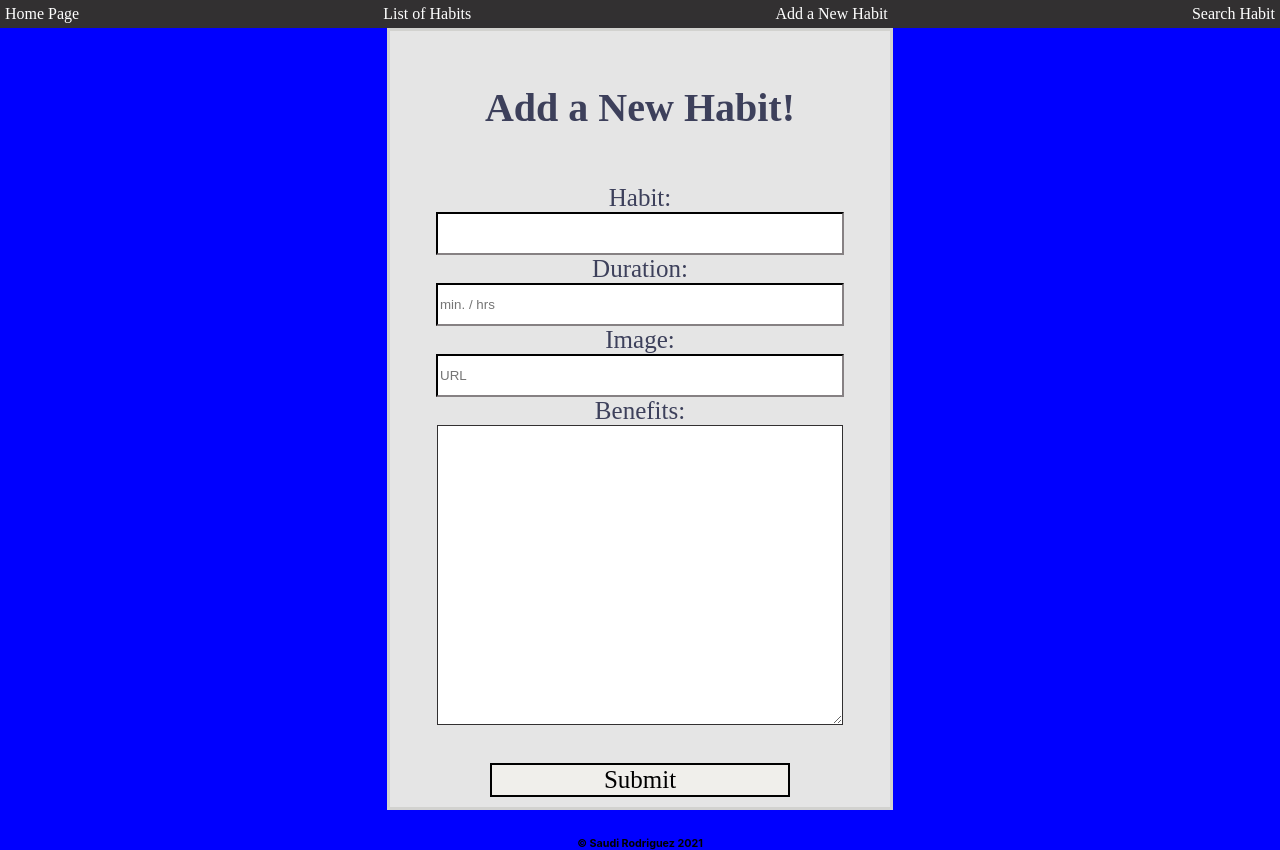
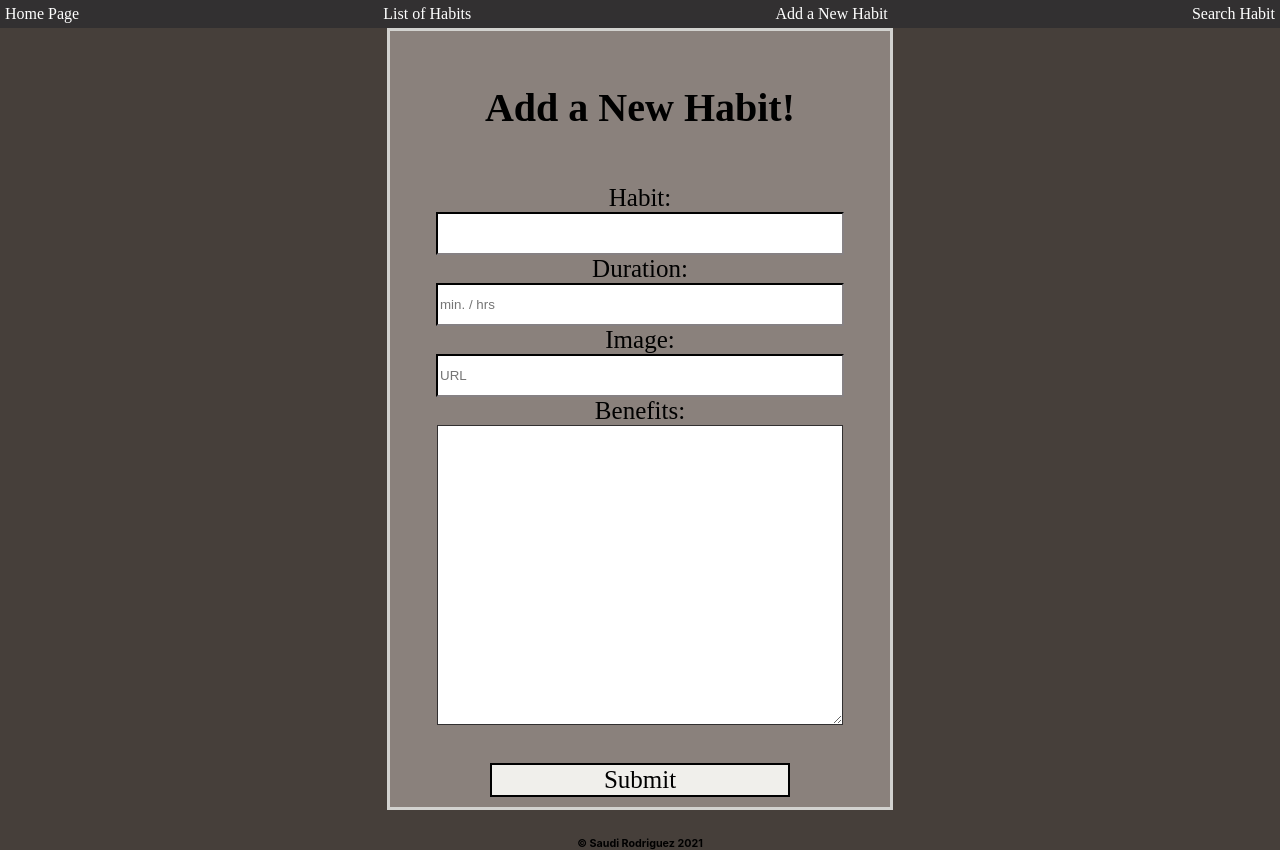
Before and after one commit to SaudiR/The-Secret-of-Habits, a React (Create React App) app in the folder client/: page /form in a window 1280 px wide. Built offline with nearby package versions, Linux system fonts and the light colour scheme; no server answers.

Commit message:
updated desktop view

```diff
--- a/client/src/App.css
+++ b/client/src/App.css
@@ -248,10 +248,22 @@ align-items: center;
   .allHabits {
     margin-top: 10px;
   }
+
+  label, h4 {
+    color: black;
+  }
 }
 
 @media only screen and (min-width: 1024px) {
 body {
-    background-color:blue;
+    background-color: #463f3a;
+  }
+
+  .form {
+    background-color: #8a817c;
+  }
+
+  label, h4 {
+    color: black;
   }
 }
```
